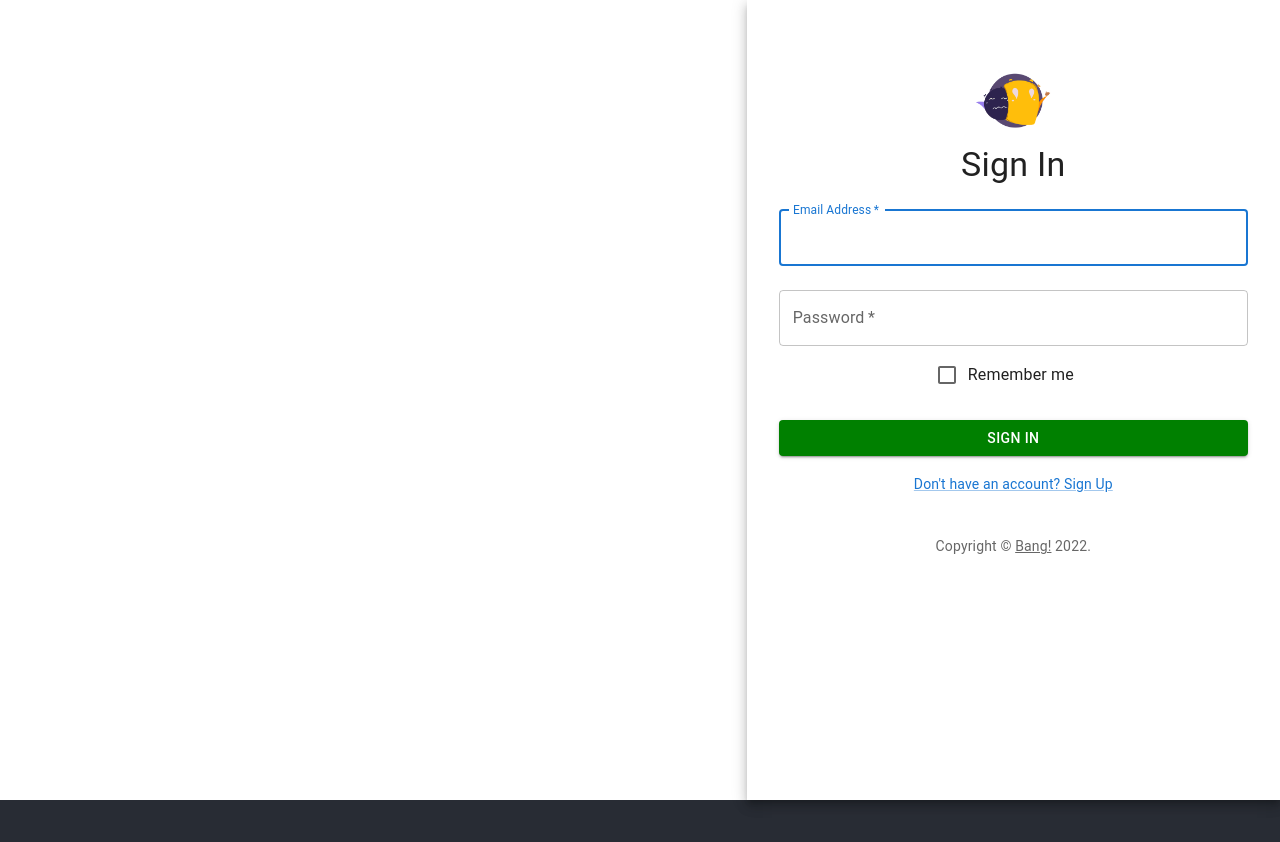
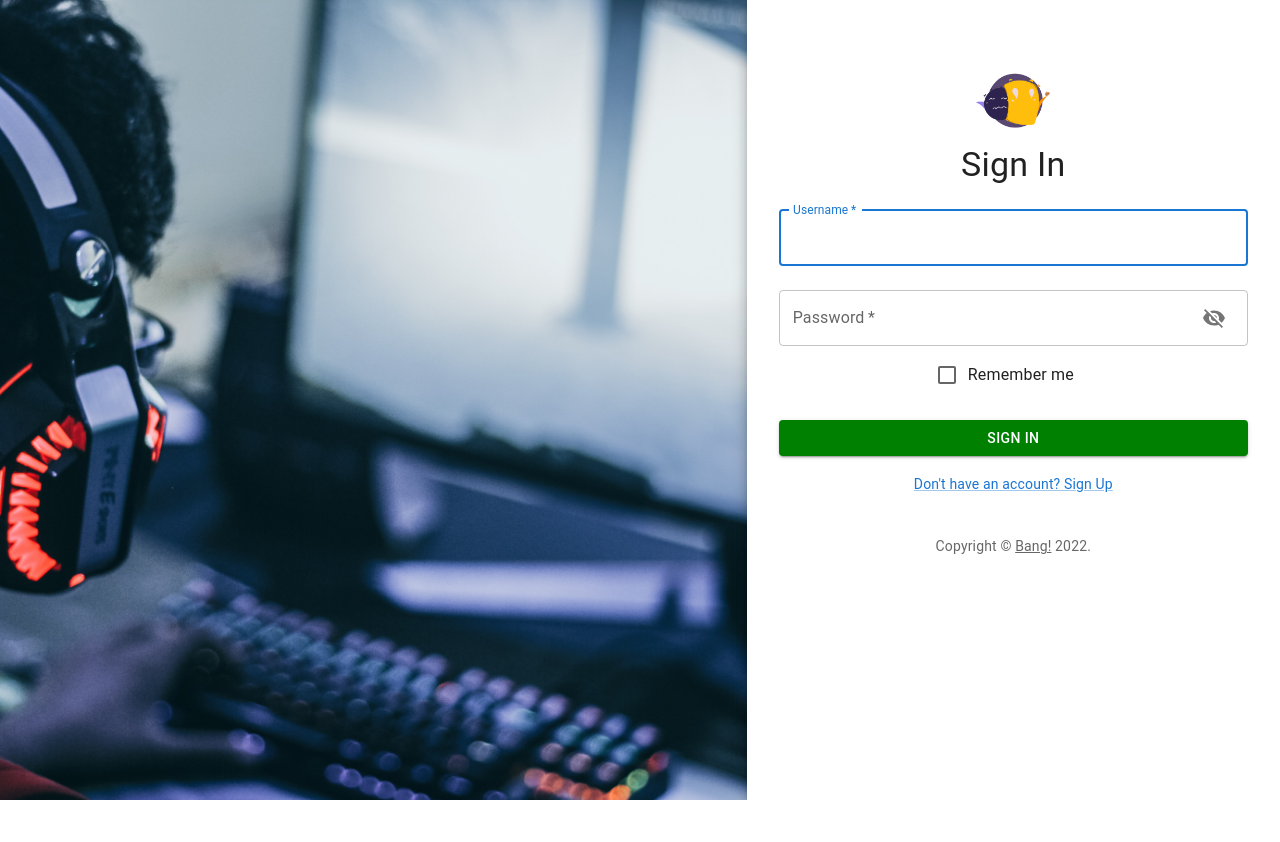
Before and after one commit to joshuatabs/bang_icrs_frontend, a React (Create React App) app in the folder bang_frontend/: page / in a window 1280 px wide. Shown: the top 842 px of the page. After the commit the page ends 800 px from the top, so only its background shows below. Built offline with nearby package versions, Linux system fonts and the light colour scheme.

Commit message:
Update Landing, Login, App

```diff
--- a/bang_frontend/src/App.tsx
+++ b/bang_frontend/src/App.tsx
@@ -47,10 +47,6 @@ function App() {
         <Route path='/adminlogin' element={<AdminLogin/>}/>
         <Route path='/about' element={<AboutUs/>}/>
       </Routes>
-
-      <header className="App-header">
-
-      </header>
     </div>
   );
 }
--- a/bang_frontend/src/components/pages/Login.tsx
+++ b/bang_frontend/src/components/pages/Login.tsx
@@ -1,8 +1,10 @@
 import * as React from 'react';
 import FormControlLabel from '@mui/material/FormControlLabel';
-import {Avatar, Button, TextField, Checkbox, Link, Paper, Box, Grid, Typography, CssBaseline } from '@mui/material';
+import {Avatar, Button, TextField, Checkbox, Link, Paper, Box, Grid, Typography, CssBaseline, IconButton, InputAdornment } from '@mui/material';
 import {createTheme, ThemeProvider } from '@mui/material/styles';
 import logo from '../logo/BangLogo.png';
+import { Visibility, VisibilityOff } from '@mui/icons-material';
+import { useState } from 'react';
 
 function Copyright(props: any) {
   return (
@@ -20,7 +22,9 @@ function Copyright(props: any) {
 const theme = createTheme();
 
 export default function SignInSide() {
-
+  const [showPassword, setShowPassword] = useState(false);
+  const handleClickShowPassword = () => setShowPassword(!showPassword);
+  const handleMouseDownPassword = () => setShowPassword(!showPassword);
   return (
     <ThemeProvider theme={theme}>
       <Grid container component="main" sx={{ height: '100vh' }}>
@@ -31,7 +35,7 @@ export default function SignInSide() {
           sm={4}
           md={7}
           sx={{
-            backgroundImage: "images/pc_room.jpg",
+            backgroundImage: "url(/static/images/Landing/bgpic.jpg)",
             backgroundRepeat: 'no-repeat',
             backgroundColor: "White",
             backgroundSize: 'cover',
@@ -56,10 +60,10 @@ export default function SignInSide() {
                 margin="normal"
                 required
                 fullWidth
-                id="email"
-                label="Email Address"
-                name="email"
-                autoComplete="email"
+                id="user"
+                label="Username"
+                name="username"
+                autoComplete="user"
                 autoFocus
               />
               <TextField
@@ -68,9 +72,21 @@ export default function SignInSide() {
                 fullWidth
                 name="password"
                 label="Password"
-                type="password"
+                type={showPassword ? 'text' : 'password'}
                 id="password"
                 autoComplete="current-password"
+                InputProps={{
+                  endAdornment: (
+                    <InputAdornment position="end">
+                      <IconButton
+                        aria-label="toggle password visibility"
+                        onClick={handleClickShowPassword}
+                      >
+                        {showPassword ? <Visibility /> : <VisibilityOff />}
+                      </IconButton>
+                    </InputAdornment>
+                  )
+                }}
               />
               <FormControlLabel
                 control={<Checkbox value="remember" color="primary" />}
```
Also changed, not shown: bang_frontend/public/static/images/Landing/bgpic.jpg (added), bang_frontend/public/static/images/Landing/randompic.jpg (added).
